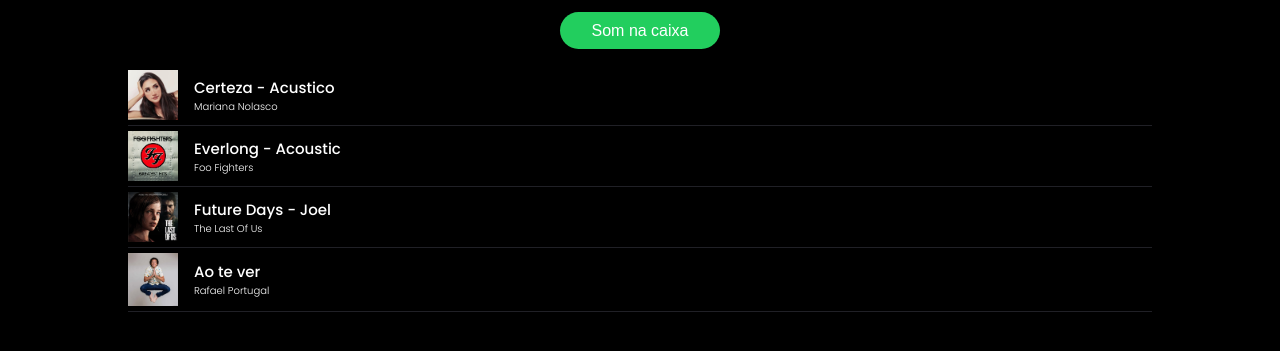
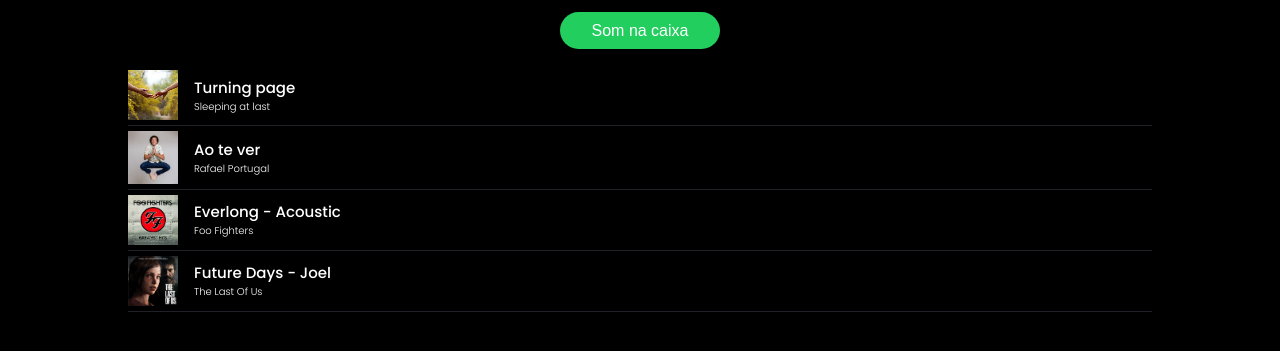
Before and after one commit to rlxmts/play, a plain HTML site: page index.html in a window 1280 px wide. Shown: the part 441-792 px from the top of the page. Drawn offline with Linux system fonts and the light colour scheme.

Commit message:
:sparkles: Nova musica

```diff
--- a/index.html
+++ b/index.html
@@ -30,11 +30,18 @@
         <section class="player">
             <button class="bt_player">Som na caixa</button>
             <ul class="lista_musicas">
-                <li class="musica certeza">
-                    <img src="img/certeza.jpg">
+                <li class="musica turning">
+                    <img src="img/images.jpeg">
                     <div class="faixa">
-                        <h4 class="musica_titulo">Certeza - Acustico</h4>
-                        <span>Mariana Nolasco</span>
+                        <h4 class="musica_titulo">Turning page</h4>
+                        <span>Sleeping at last</span>
+                    </div>
+                </li>
+                <li class="musica ao-te-ver">
+                    <img src="img/ao-te-ver.jpg">
+                    <div class="faixa">
+                        <h4 class="musica_titulo">Ao te ver</h4>
+                        <span>Rafael Portugal</span>
                     </div>
                 </li>
                 <li class="musica everlong">
@@ -51,13 +58,6 @@
                         <span>The Last Of Us</span>
                     </div>
                 </li>
-                <li class="musica ao-te-ver">
-                    <img src="img/ao-te-ver.jpg">
-                    <div class="faixa">
-                        <h4 class="musica_titulo">Ao te ver</h4>
-                        <span>Rafael Portugal</span>
-                    </div>
-                </li>
             </ul>
         </section>
         <div class="controles">
```
Also changed, not shown: img/ilha.png (added), img/images.jpeg (added), 1 other file.
